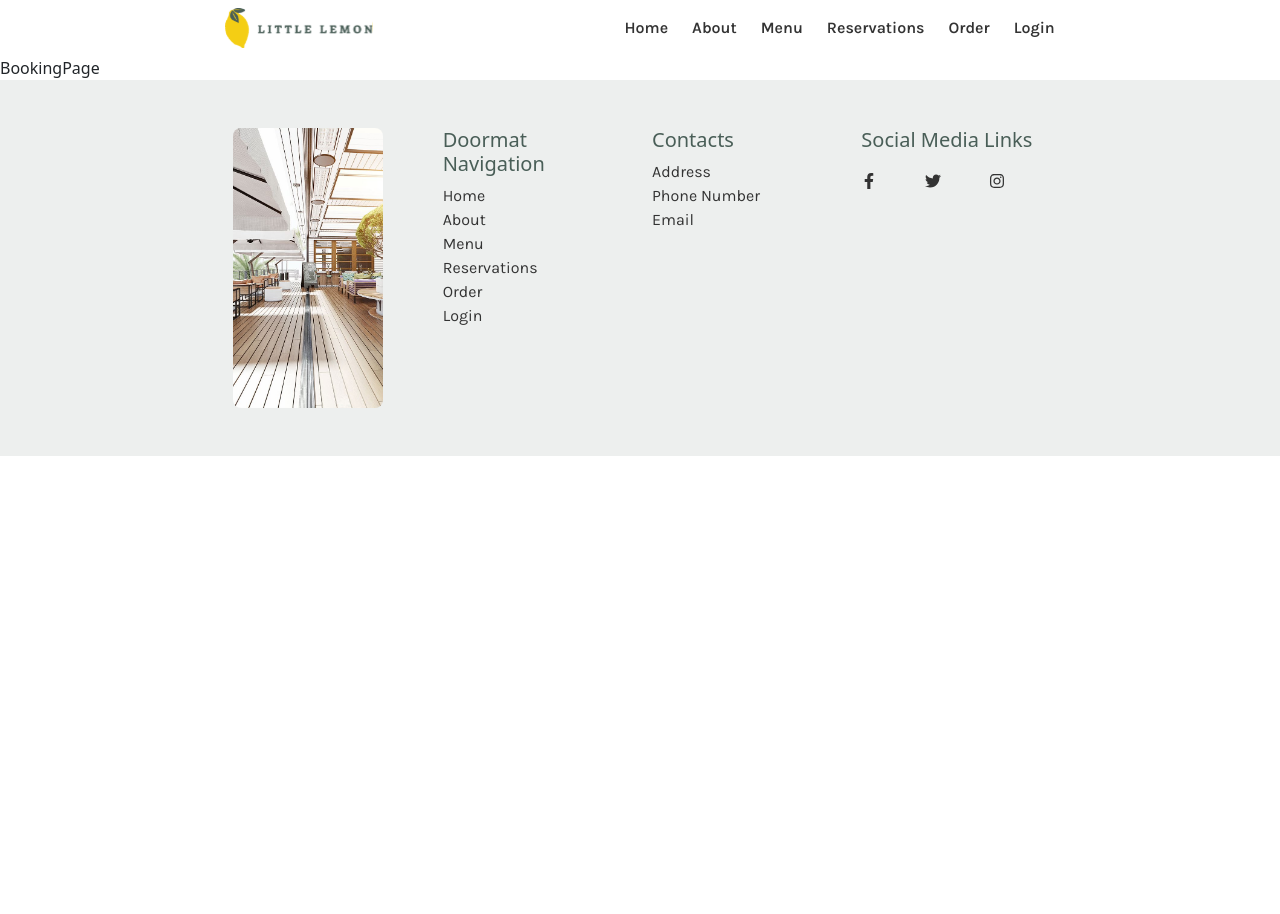
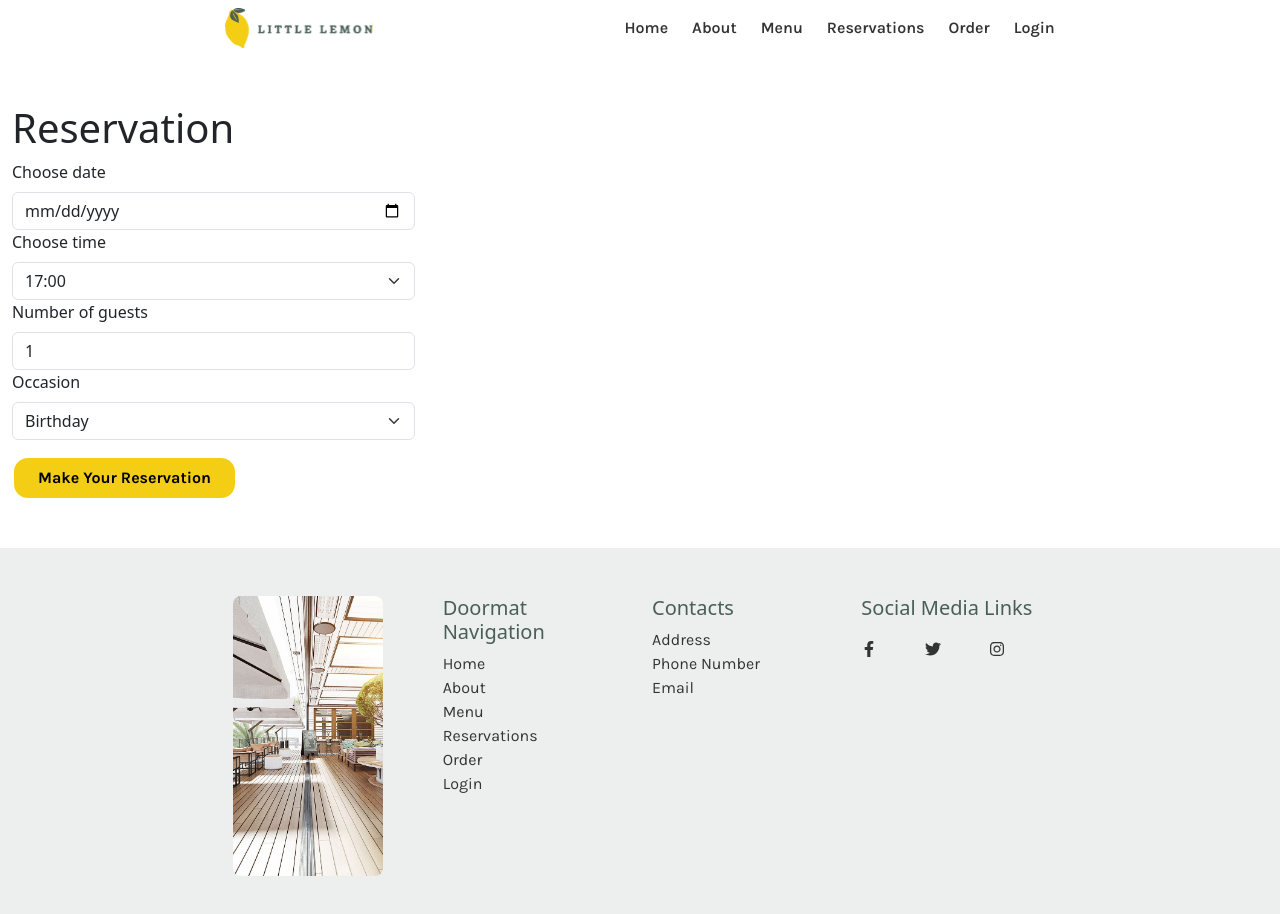
Before and after one commit to Syfrezia/meta-final-project, a React (Create React App) app: page /booking in a window 1280 px wide. Shown: the top 914 px of the page. Before the commit the page ends 800 px from the top, so only its background shows below. Built offline with nearby package versions, Linux system fonts and the light colour scheme; a web font is replaced by a local one.

Commit message:
add: Booking Form for Booking Page

```diff
--- /dev/null
+++ b/src/components/BookingForm.jsx
@@ -0,0 +1,91 @@
+import { useState } from "react";
+import { Form } from "react-bootstrap";
+import { PrimaryButton } from "../components";
+
+const BookingForm = () => {
+  const [date, setDate] = useState("");
+  const [time, setTime] = useState("");
+  const [guests, setGuests] = useState(1);
+  const [occasion, setOccasion] = useState("");
+  const availableTimes = ["17:00", "18:00", "19:00", "20:00", "21:00", "22:00"];
+
+  const handleGuestChange = (e) => {
+    const guestCount = e.target.valueAsNumber;
+    if (!isNaN(guestCount) && guestCount >= 1 && guestCount <= 10) {
+      setGuests(guestCount);
+    } else {
+      setGuests("");
+    }
+  };
+
+  const handleEmptyGuests = (e) => {
+    const guestCount = e.target.valueAsNumber;
+    if (isNaN(guestCount)) {
+      setGuests(1);
+    }
+  };
+
+  const handleSubmit = (e) => {
+    e.preventDefault();
+  };
+
+  return (
+    <Form onSubmit={handleSubmit}>
+      <Form.Group controlId="formDate">
+        <Form.Label>Choose date</Form.Label>
+        <Form.Control
+          type="date"
+          placeholder="Enter reservation date"
+          name="date"
+          value={date}
+          onChange={(e) => setDate(e.target.value)}
+        />
+      </Form.Group>
+
+      <Form.Group controlId="formTime">
+        <Form.Label>Choose time</Form.Label>
+        <Form.Select
+          name="time"
+          value={time}
+          onChange={(e) => setTime(e.target.value)}
+        >
+          {availableTimes.map((time, index) => (
+            <option key={index} value={time}>
+              {time}
+            </option>
+          ))}
+        </Form.Select>
+      </Form.Group>
+
+      <Form.Group controlId="formGuests">
+        <Form.Label>Number of guests</Form.Label>
+        <Form.Control
+          type="number"
+          placeholder="1"
+          min="1"
+          max="10"
+          name="guests"
+          value={guests}
+          onChange={handleGuestChange}
+          onBlur={handleEmptyGuests}
+        />
+      </Form.Group>
+
+      <Form.Group controlId="Occasion">
+        <Form.Label>Occasion</Form.Label>
+        <Form.Select
+          name="occasion"
+          value={occasion}
+          onChange={(e) => setOccasion(e.target.value)}
+        >
+          <option value="Birthday">Birthday</option>
+          <option value="Anniversary">Anniversary</option>
+        </Form.Select>
+      </Form.Group>
+
+      <PrimaryButton type="submit">Make Your Reservation</PrimaryButton>
+    </Form>
+  );
+};
+
+export default BookingForm;
--- a/src/components/common/PrimaryButton.jsx
+++ b/src/components/common/PrimaryButton.jsx
@@ -1,10 +1,11 @@
 import { Button } from "react-bootstrap";
 import { Link } from "react-router-dom";
 
-const PrimaryButton = ({ to, children }) => (
+const PrimaryButton = ({ to, type, children }) => (
   <Button
     as={Link}
     to={to}
+    type={type}
     className="mt-3 px-4 py-2 font-karla rounded-4 bg-pri-yellow border border-2 border-white text-black fw-bolder"
   >
     {children}
--- a/src/components/index.js
+++ b/src/components/index.js
@@ -4,6 +4,7 @@ import Navigation from "./Navigation";
 import NavLinks from "./NavLinks";
 import ReviewCard from "./ReviewCard";
 import PrimaryButton from "./common/PrimaryButton";
+import BookingForm from "./BookingForm";
 
 export {
   AboutImage,
@@ -12,4 +13,5 @@ export {
   NavLinks,
   ReviewCard,
   PrimaryButton,
+  BookingForm,
 };
--- /dev/null
+++ b/src/containers/Reservation.jsx
@@ -0,0 +1,17 @@
+import { Container, Row, Col } from "react-bootstrap";
+import { BookingForm } from "../components";
+
+const Reservation = () => {
+  return (
+    <Container fluid className="m-0 py-5">
+      <Row>
+        <Col md={6} lg={4}>
+          <h1>Reservation</h1>
+          <BookingForm />
+        </Col>
+      </Row>
+    </Container>
+  );
+};
+
+export default Reservation;
--- a/src/containers/index.js
+++ b/src/containers/index.js
@@ -2,5 +2,6 @@ import About from "./About";
 import Hero from "./Hero";
 import Highlights from "./Highlights";
 import Testimonials from "./Testimonials";
+import Reservation from "./Reservation";
 
-export { About, Hero, Highlights, Testimonials };
+export { About, Hero, Highlights, Testimonials, Reservation };
--- a/src/pages/BookingPage.jsx
+++ b/src/pages/BookingPage.jsx
@@ -1,9 +1,12 @@
-import React from 'react'
+import React from "react";
+import { Reservation } from "../containers";
 
 const BookingPage = () => {
   return (
-    <div>BookingPage</div>
-  )
-}
+    <>
+      <Reservation />
+    </>
+  );
+};
 
-export default BookingPage
+export default BookingPage;
```
